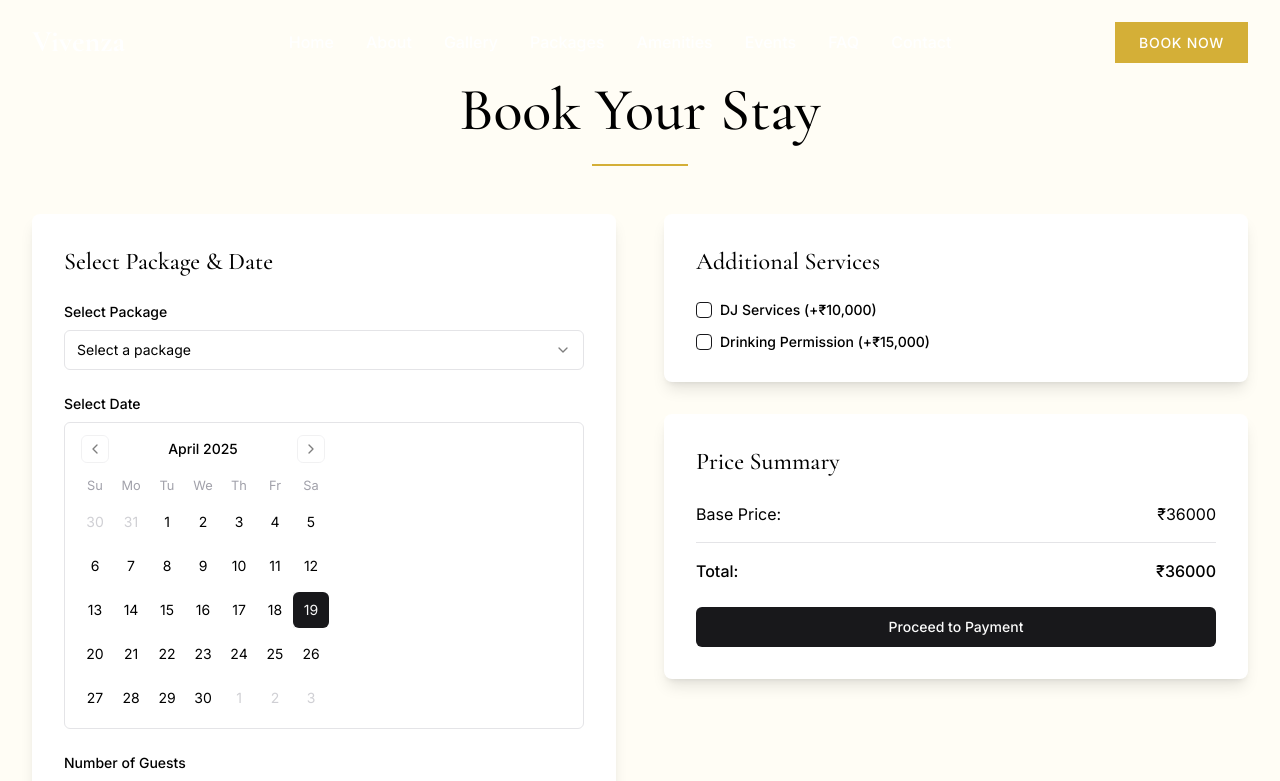
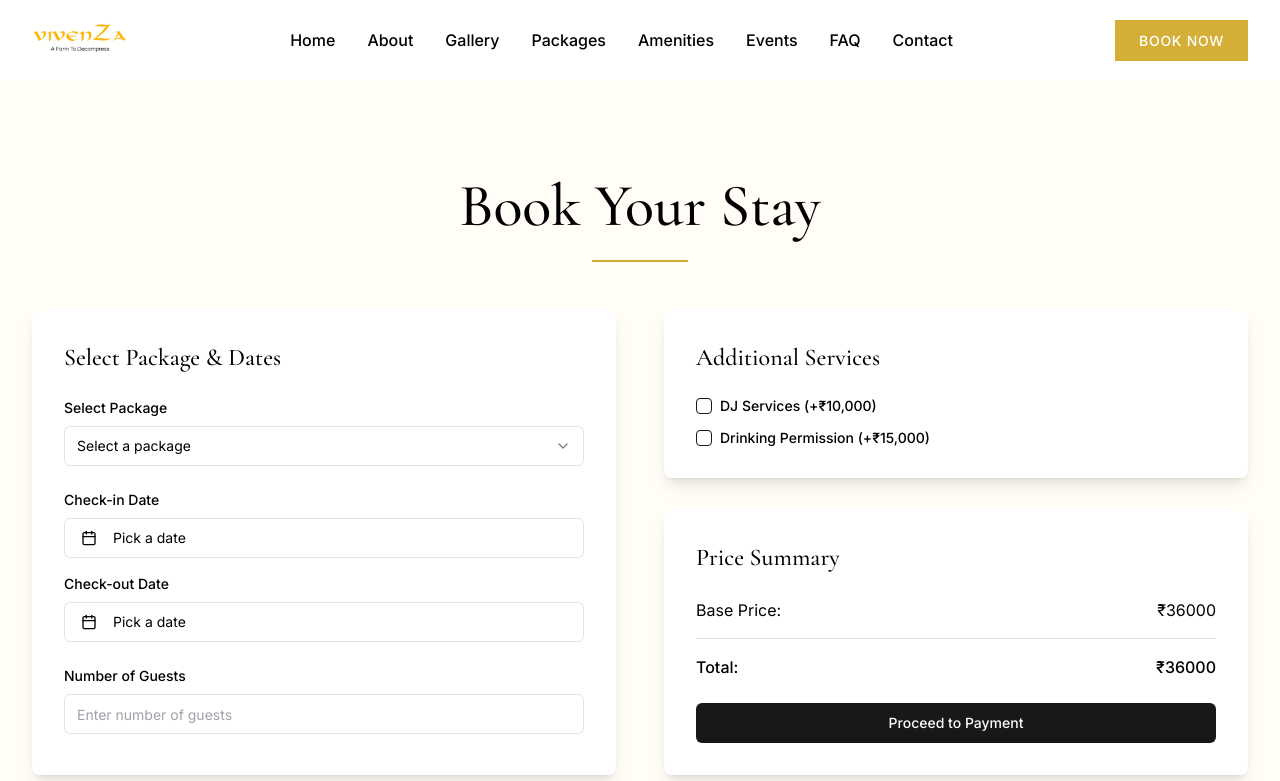
Before and after one commit to Siddu7077/viv, a React (Vite) app: page /booking in a window 1280 px wide. Shown: the top 781 px of the page. Built offline with nearby package versions, Linux system fonts and the light colour scheme; a web font is replaced by a local one.

Commit message:
Fix: Navbar visibility and booking features
- Fixed the navbar to be always visible.
- Added date selection (check-in and check-out) for bookings.
- Integrated the logo.png file into the navbar.
- Implemented other minor improvements for a better user experience.

```diff
--- a/src/components/Navbar.tsx
+++ b/src/components/Navbar.tsx
@@ -38,12 +38,14 @@ const Navbar: React.FC = () => {
   ];
 
   return (
-    <nav className={`fixed w-full z-50 transition-all duration-300 ${isScrolled ? 'bg-white bg-opacity-95 shadow-md py-3' : 'bg-transparent py-6'}`}>
+    <nav className={`fixed w-full z-50 transition-all duration-300 ${isScrolled ? 'bg-white shadow-md py-3' : 'bg-white/90 backdrop-blur-sm py-4'}`}>
       <div className="luxury-container flex justify-between items-center">
         <Link to="/" className="flex items-center">
-          <span className={`font-display text-3xl font-bold ${isScrolled || isMenuOpen ? 'text-vivenza-black' : 'text-white'}`}>
-            Vivenza
-          </span>
+          <img
+            src="/lovable-uploads/f7259396-a380-4393-a566-71f24cfa3088.png"
+            alt="Vivenza Logo"
+            className="h-12 w-auto"
+          />
         </Link>
 
         {/* Desktop Navigation */}
@@ -52,7 +54,7 @@ const Navbar: React.FC = () => {
             <Link
               key={link.name}
               to={link.path}
-              className={`gold-underline font-medium ${isScrolled ? 'text-vivenza-black' : 'text-white'}`}
+              className={`gold-underline font-medium text-vivenza-black`}
             >
               {link.name}
             </Link>
@@ -76,9 +78,9 @@ const Navbar: React.FC = () => {
           aria-label="Toggle menu"
         >
           {isMenuOpen ? (
-            <X className={`h-7 w-7 ${isScrolled ? 'text-vivenza-black' : 'text-white'}`} />
+            <X className="h-7 w-7 text-vivenza-black" />
           ) : (
-            <Menu className={`h-7 w-7 ${isScrolled ? 'text-vivenza-black' : 'text-white'}`} />
+            <Menu className="h-7 w-7 text-vivenza-black" />
           )}
         </button>
       </div>
--- a/src/pages/Booking.tsx
+++ b/src/pages/Booking.tsx
@@ -2,21 +2,29 @@
 import React from 'react';
 import Navbar from '../components/Navbar';
 import Footer from '../components/Footer';
-import { Calendar } from "@/components/ui/calendar";
-import { Input } from "@/components/ui/input";
+import { format } from "date-fns"
+import { Calendar } from "@/components/ui/calendar"
+import { Input } from "@/components/ui/input"
+import { CalendarIcon } from "lucide-react"
 import {
   Select,
   SelectContent,
   SelectItem,
   SelectTrigger,
   SelectValue,
-} from "@/components/ui/select";
-import { Checkbox } from "@/components/ui/checkbox";
-import { Button } from "@/components/ui/button";
+} from "@/components/ui/select"
+import { Checkbox } from "@/components/ui/checkbox"
+import { Button } from "@/components/ui/button"
+import {
+  Popover,
+  PopoverContent,
+  PopoverTrigger,
+} from "@/components/ui/popover"
 
 const Booking = () => {
-  const [date, setDate] = React.useState<Date | undefined>(new Date());
-  const [totalPrice, setTotalPrice] = React.useState(36000); // Default price
+  const [checkIn, setCheckIn] = React.useState<Date>();
+  const [checkOut, setCheckOut] = React.useState<Date>();
+  const [totalPrice, setTotalPrice] = React.useState(36000);
 
   const handlePackageChange = (value: string) => {
     setTotalPrice(value === "farmhouse" ? 36000 : 26000);
@@ -25,7 +33,7 @@ const Booking = () => {
   return (
     <div className="min-h-screen flex flex-col">
       <Navbar />
-      <div className="flex-grow bg-vivenza-offWhite">
+      <div className="flex-grow bg-vivenza-offWhite pt-24">
         <div className="luxury-container py-20">
           <h1 className="font-display text-4xl md:text-5xl lg:text-6xl font-medium text-center mb-6">
             Book Your Stay
@@ -34,7 +42,7 @@ const Booking = () => {
 
           <div className="grid md:grid-cols-2 gap-12">
             <div className="bg-white p-8 rounded-lg shadow-lg">
-              <h3 className="font-display text-2xl mb-6">Select Package & Date</h3>
+              <h3 className="font-display text-2xl mb-6">Select Package & Dates</h3>
 
               <div className="space-y-6">
                 <div>
@@ -50,14 +58,49 @@ const Booking = () => {
                   </Select>
                 </div>
 
-                <div>
-                  <label className="block text-sm font-medium mb-2">Select Date</label>
-                  <Calendar
-                    mode="single"
-                    selected={date}
-                    onSelect={setDate}
-                    className="rounded-md border"
-                  />
+                <div className="space-y-4">
+                  <div>
+                    <label className="block text-sm font-medium mb-2">Check-in Date</label>
+                    <Popover>
+                      <PopoverTrigger asChild>
+                        <Button variant="outline" className="w-full justify-start text-left font-normal">
+                          <CalendarIcon className="mr-2 h-4 w-4" />
+                          {checkIn ? format(checkIn, "PPP") : <span>Pick a date</span>}
+                        </Button>
+                      </PopoverTrigger>
+                      <PopoverContent className="w-auto p-0" align="start">
+                        <Calendar
+                          mode="single"
+                          selected={checkIn}
+                          onSelect={setCheckIn}
+                          initialFocus
+                          className="rounded-md border"
+                        />
+                      </PopoverContent>
+                    </Popover>
+                  </div>
+
+                  <div>
+                    <label className="block text-sm font-medium mb-2">Check-out Date</label>
+                    <Popover>
+                      <PopoverTrigger asChild>
+                        <Button variant="outline" className="w-full justify-start text-left font-normal">
+                          <CalendarIcon className="mr-2 h-4 w-4" />
+                          {checkOut ? format(checkOut, "PPP") : <span>Pick a date</span>}
+                        </Button>
+                      </PopoverTrigger>
+                      <PopoverContent className="w-auto p-0" align="start">
+                        <Calendar
+                          mode="single"
+                          selected={checkOut}
+                          onSelect={setCheckOut}
+                          initialFocus
+                          disabled={(date) => !checkIn || date < checkIn}
+                          className="rounded-md border"
+                        />
+                      </PopoverContent>
+                    </Popover>
+                  </div>
                 </div>
 
                 <div>
```
Also changed, not shown: public/lovable-uploads/f7259396-a380-4393-a566-71f24cfa3088.png (added).
